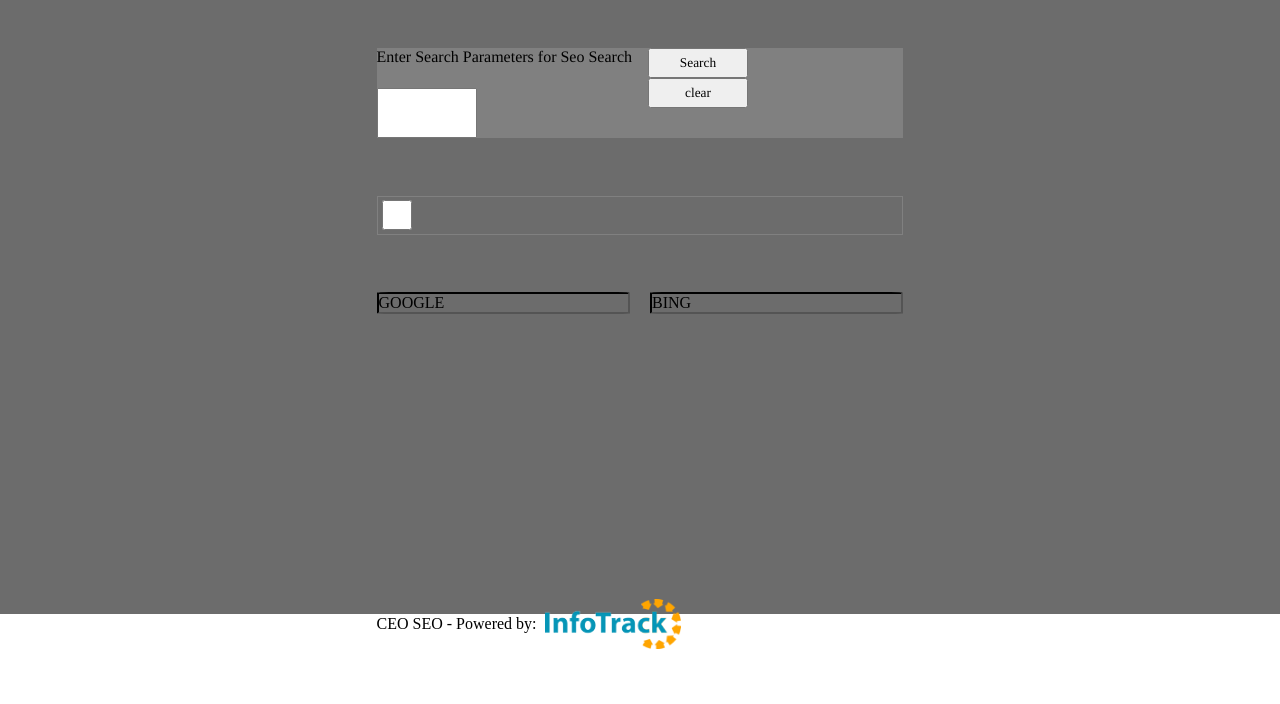
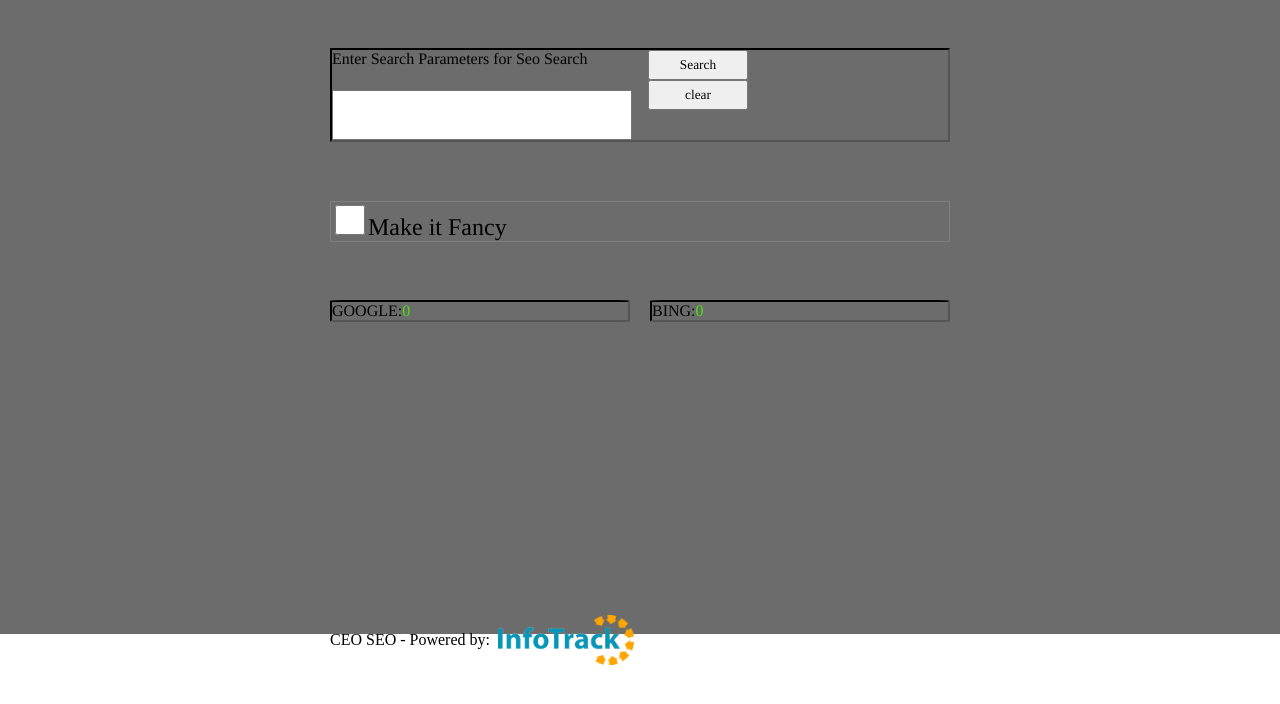
Before and after one commit to J1marotta/infoTrack-ceo-seo, a Next.js app: page / in a window 1280 px wide. Shown: the top 704 px of the page. Built offline with nearby package versions, Linux system fonts and the light colour scheme.

Commit message:
update results boxes

```diff
--- a/components/Results.js
+++ b/components/Results.js
@@ -1,8 +1,38 @@
-import { motion as m } from 'framer-motion'
+import { motion as m, transform, useAnimation } from 'framer-motion'
+import { useState, useEffect } from 'react'
 import styles from '../styles/Results.module.css'
 import { animationProps } from './index'
 
-const Results = ({ mode, googleData, BingData }) => {
+const Results = ({ mode, googleSeo, bingSeo }) => {
+  const animateIncremnet = (newValue, oldValue, setter) =>
+    useEffect(() => {
+      if (newValue === oldValue) return
+
+      while (newValue <= oldValue) {
+        setter(newValue + 1)
+      }
+
+      controls.start({
+        scale: 1,
+        transition: {
+          type: 'spring',
+          velocity: 100,
+          stiffness: 700,
+          damping: 80,
+        },
+      })
+    }, [newValue])
+
+  const [newGoogleSeo, setGoogleValue] = useState(0)
+  const [newBingSeo, setBingValue] = useState(0)
+
+  animateIncremnet(newGoogleSeo, googleSeo, setGoogleValue)
+  animateIncremnet(newBingSeo, bingSeo, setBingValue)
+
+  // transform digits to colors
+  const mapRemainingToColor = transform([10, 1], ['#ff008c', '#49E20E'])
+  const controls = useAnimation()
+
   const variants = {
     results: {
       business: {
@@ -13,6 +43,7 @@ const Results = ({ mode, googleData, BingData }) => {
         height: 'fit-content',
         borderRadius: '5%',
         padding: '0px',
+        fontFamily: 'Times',
       },
 
       fancy: {
@@ -21,25 +52,38 @@ const Results = ({ mode, googleData, BingData }) => {
         boxShadow: '0 7px 30px -10px #95a9b3',
         borderRadius: '5%',
         padding: '10px',
+        fontFamily: 'Courier',
       },
     },
   }
 
   return (
     <m.div
-      {...animationProps(mode)}
+      {...animationProps(mode)(2.5)(3)}
       variants={variants.div}
       className={styles.resultsContainer}
     >
       <div className="results">
-        <m.div {...animationProps(mode)} variants={variants.results}>
-          GOOGLE
+        <m.div variants={variants.results}>
+          GOOGLE:
+          <m.span
+            animate={controls}
+            style={{ color: mapRemainingToColor(newGoogleSeo) }}
+          >
+            {newGoogleSeo}
+          </m.span>
         </m.div>
       </div>
 
       <div className="results">
-        <m.div {...animationProps(mode)} variants={variants.results}>
-          BING
+        <m.div variants={variants.results}>
+          BING:
+          <m.span
+            animate={controls}
+            style={{ color: mapRemainingToColor(newBingSeo) }}
+          >
+            {newBingSeo}
+          </m.span>
         </m.div>
       </div>
     </m.div>
--- a/components/Search.js
+++ b/components/Search.js
@@ -23,8 +23,11 @@ const Search = ({ mode, clearSearch, setSearch, searchQuery }) => {
     },
     div: {
       business: {
+        borderWidth: '2px',
+        borderStyle: 'inset',
+        borderColor: 'black',
         padding: '0px 0px',
-        background: 'grey',
+        background: '#6c6c6c',
       },
       fancy: {
         background: 'white',
@@ -55,7 +58,7 @@ const Search = ({ mode, clearSearch, setSearch, searchQuery }) => {
     input: {
       business: {
         height: '50px',
-        width: '100px',
+        width: '300px',
         padding: '0px',
         marginRight: '0px',
       },
@@ -74,9 +77,8 @@ const Search = ({ mode, clearSearch, setSearch, searchQuery }) => {
   })
 
   return (
-    <m.div {...animationProps(mode)} variants={variants.div}>
+    <m.div {...animationProps(mode)(2)(2.5)} variants={variants.div}>
       <m.form
-        {...animationProps(mode)}
         variants={variants.form}
         onSubmit={(e) => {
           e.preventDefault()
@@ -84,16 +86,11 @@ const Search = ({ mode, clearSearch, setSearch, searchQuery }) => {
         className={styles.searchContainer}
       >
         <div className={styles.searchInput}>
-          <m.label
-            {...animationProps(mode)}
-            variants={variants.label}
-            htmlFor="searchInput"
-          >
+          <m.label variants={variants.label} htmlFor="searchInput">
             {searchLabel}
           </m.label>
 
           <m.input
-            {...animationProps(mode)}
             variants={variants.input}
             type="text"
             id="searchInput"
@@ -106,17 +103,12 @@ const Search = ({ mode, clearSearch, setSearch, searchQuery }) => {
         <div>
           <div>
             <m.button
-              {...animationProps(mode)}
               {...sharedButtonProps(mode)}
               variants={variants.button}
               type="submit"
               id="search"
             >
-              <m.label
-                htmlFor="search"
-                {...animationProps(mode)}
-                variants={variants.label}
-              >
+              <m.label htmlFor="search" variants={variants.label}>
                 Search
               </m.label>
             </m.button>
@@ -126,7 +118,6 @@ const Search = ({ mode, clearSearch, setSearch, searchQuery }) => {
             <m.button
               id="clear"
               name="clear"
-              {...animationProps(mode)}
               {...sharedButtonProps(mode)}
               variants={variants.button}
               type="button"
--- a/components/Switch.js
+++ b/components/Switch.js
@@ -4,10 +4,17 @@ import { animationProps } from './index'
 const Switch = ({ mode, setMode }) => {
   const variants = {
     label: {
-      business: {},
+      business: {
+        padding: '0px',
+        margin: '0px',
+        fontSize: '1.5em',
+        fontFamily: 'times',
+      },
       fancy: {
         padding: '10px',
         margin: '10px',
+        fontSize: '2em',
+        fontFamily: 'Courier',
       },
     },
     input: {
@@ -40,26 +47,22 @@ const Switch = ({ mode, setMode }) => {
     },
   }
 
+  const buttonText = (mode) =>
+    mode === 'fancy' ? 'uncheck for all business' : 'Make it Fancy'
+
   return (
-    <m.div {...animationProps(mode)} variants={variants.div}>
-      <m.label
-        {...animationProps(mode)}
-        variants={variants.label}
-        htmlFor="fancy mode"
-      >
+    <m.div {...animationProps(mode)(4)(5.5)} variants={variants.div}>
+      <m.label variants={variants.label} htmlFor="fancy mode">
         <m.input
-          {...animationProps(mode)}
           variants={variants.input}
           id="fancy mode"
           type="checkbox"
           value={mode}
           onChange={() => setMode()}
         />
-        <m.span
-          {...animationProps(mode)}
-          className="slider"
-          variants={variants.span}
-        />
+        <m.span className="slider" variants={variants.span}>
+          {buttonText(mode)}
+        </m.span>
       </m.label>
     </m.div>
   )
--- a/components/animationProps.js
+++ b/components/animationProps.js
@@ -1,9 +1,9 @@
-const animationProps = (mode) => ({
+const animationProps = (mode) => (x = 0.5) => (y = 0.75) => ({
   initial: 'business',
   animate: mode,
   transition: {
-    layoutX: { duration: 1 },
-    layoutY: { delay: 0.1, duration: 0.5 },
+    layoutX: { duration: x },
+    layoutY: { delay: 0.1, duration: y },
   },
   layout: true,
 })
--- a/pages/index.js
+++ b/pages/index.js
@@ -1,4 +1,4 @@
-import { motion as m } from 'framer-motion'
+import { motion as m, AnimateSharedLayout } from 'framer-motion'
 import styles from '../styles/Home.module.css'
 import useStore from '../store/store'
 import { Search, Switch, Meta, Results, animationProps } from '../components'
@@ -32,8 +32,9 @@ export default function Home() {
   }
 
   return (
+    <AnimateSharedLayout>
       <m.div
-      {...animationProps(mode)}
+        {...animationProps(mode)(1.5)(2.5)}
         variants={variants.container}
         className={styles.container}
       >
@@ -57,10 +58,15 @@ export default function Home() {
               rel="noopener noreferrer"
             >
               {footerWords(mode)}
-            <img src="/logo.png" alt="InfoTrack Logo" className={styles.logo} />
+              <img
+                src="/logo.png"
+                alt="InfoTrack Logo"
+                className={styles.logo}
+              />
             </a>
           </footer>
         </div>
       </m.div>
+    </AnimateSharedLayout>
   )
 }
--- a/store/store.js
+++ b/store/store.js
@@ -1,20 +1,18 @@
 import create from 'zustand'
 
-const useStore = create(set => ({
-  googleSeo: '',
-  bingSeo: '',
+const useStore = create((set) => ({
+  googleSeo: 20,
+  bingSeo: 100,
   googleData: [],
   bingData: [],
   searchQuery: '',
   setSearch: (x) => set(() => ({ searchQuery: x })),
   clearSearch: () => set(() => ({ searchQuery: '' })),
   mode: 'business',
-  setMode: () => set(state => ({
-    mode: state.mode === 'business'
-      ? 'fancy'
-      : 'business'
-  }))
+  setMode: () =>
+    set((state) => ({
+      mode: state.mode === 'business' ? 'fancy' : 'business',
+    })),
 }))
 
-
 export default useStore
```
Lines whose indentation alone changed are shown as unchanged.
